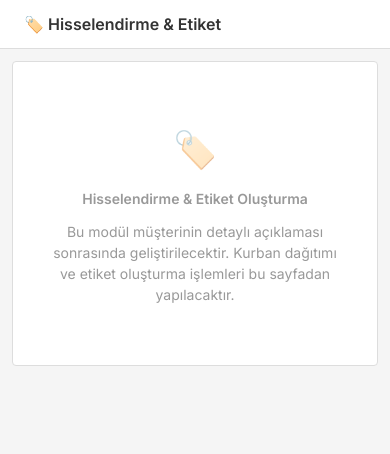
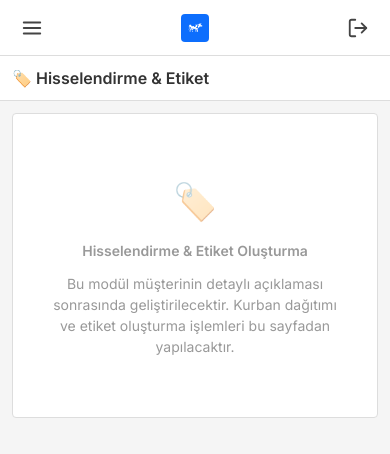
Before and after one commit to ahmtcl/kurban-yonet-m, a Next.js app: page /hisselendirme in a window 390 px wide. Shown: the top 454 px of the page. Built offline with nearby package versions, Linux system fonts and the light colour scheme; no server answers; sample sign-in values are in the browser's storage.

Commit message:
feat: mobil uyumluluk - MobileNavbar, AppLayout, Sidebar overlay eklendi

```diff
--- a/src/app/globals.css
+++ b/src/app/globals.css
@@ -717,16 +717,137 @@ tr:last-child td {
   }
 }
 
-/* Responsive */
+/* ===================== */
+/* MOBILE NAVBAR         */
+/* ===================== */
+.mobile-navbar {
+  display: none;
+}
+
+/* ===================== */
+/* SIDEBAR CLOSE BUTTON  */
+/* ===================== */
+.sidebar-close-btn {
+  display: none;
+}
+
+/* ===================== */
+/* SIDEBAR BACKDROP      */
+/* ===================== */
+.sidebar-backdrop {
+  display: none;
+}
+
+/* ===================== */
+/* RESPONSIVE — MOBILE   */
+/* ===================== */
 @media (max-width: 768px) {
-  .sidebar {
-    display: none;
+
+  /* Mobile top navbar */
+  .mobile-navbar {
+    display: flex;
+    align-items: center;
+    justify-content: space-between;
+    position: fixed;
+    top: 0;
+    left: 0;
+    right: 0;
+    height: 56px;
+    background: #fff;
+    border-bottom: 1px solid #ddd;
+    padding: 0 12px;
+    z-index: 150;
   }
 
+  .mobile-navbar-logo {
+    display: flex;
+    align-items: center;
+    gap: 8px;
+    font-size: 14px;
+    font-weight: 700;
+    color: #333;
+  }
+
+  .mobile-navbar-logo .logo-icon {
+    width: 28px;
+    height: 28px;
+    background: var(--accent-primary);
+    border-radius: 4px;
+    display: flex;
+    align-items: center;
+    justify-content: center;
+    font-size: 15px;
+    color: white;
+    flex-shrink: 0;
+  }
+
+  .mobile-menu-btn,
+  .mobile-logout-btn {
+    display: flex;
+    align-items: center;
+    justify-content: center;
+    width: 40px;
+    height: 40px;
+    border: none;
+    background: none;
+    cursor: pointer;
+    border-radius: 4px;
+    font-size: 22px;
+    color: #444;
+  }
+
+  .mobile-menu-btn:hover,
+  .mobile-logout-btn:hover {
+    background: #f0f0f0;
+  }
+
+  /* Sidebar: hidden by default on mobile, slides in when open */
+  .sidebar {
+    transform: translateX(-100%);
+    transition: transform 0.25s ease;
+    z-index: 200;
+  }
+
+  .sidebar.sidebar-open {
+    transform: translateX(0);
+  }
+
+  /* Close button inside sidebar — visible on mobile */
+  .sidebar-close-btn {
+    display: flex;
+    align-items: center;
+    justify-content: center;
+    margin-left: auto;
+    width: 32px;
+    height: 32px;
+    border: none;
+    background: none;
+    cursor: pointer;
+    border-radius: 4px;
+    font-size: 18px;
+    color: #666;
+  }
+
+  .sidebar-close-btn:hover {
+    background: #f0f0f0;
+  }
+
+  /* Backdrop overlay behind open sidebar */
+  .sidebar-backdrop {
+    display: block;
+    position: fixed;
+    inset: 0;
+    background: rgba(0, 0, 0, 0.4);
+    z-index: 190;
+  }
+
+  /* Main content: no left margin, add top padding for navbar */
   .main-content {
     margin-left: 0;
+    padding-top: 56px;
   }
 
+  /* Grid layouts collapse to single column */
   .form-row,
   .form-row-3 {
     grid-template-columns: 1fr;
@@ -739,4 +860,65 @@ tr:last-child td {
   .page-content {
     padding: 12px;
   }
+
+  /* Touch-friendly buttons */
+  .btn {
+    min-height: 40px;
+  }
+
+  /* Modal takes full width on small screens */
+  .modal {
+    width: 96%;
+    max-height: 90vh;
+  }
+
+  /* Filter bar stacks vertically */
+  .filter-bar {
+    flex-direction: column;
+    align-items: stretch;
+  }
+
+  .search-input {
+    min-width: 100%;
+  }
+
+  /* Table scrolls horizontally */
+  .table-container {
+    overflow-x: auto;
+    -webkit-overflow-scrolling: touch;
+  }
+
+  /* Modal footer stacks buttons vertically on very small screens */
+  .modal-footer {
+    flex-wrap: wrap;
+  }
+
+  /* Top bar inside pages: adjust for mobile */
+  .top-bar {
+    padding: 10px 12px;
+    flex-wrap: wrap;
+    gap: 8px;
+  }
+
+  .top-bar-actions {
+    flex-wrap: wrap;
+  }
+
+  /* Summary bar scrolls horizontally */
+  .summary-bar {
+    overflow-x: auto;
+    flex-wrap: nowrap;
+    gap: 16px;
+  }
 }
+
+/* Extra small screens (phones < 400px) */
+@media (max-width: 400px) {
+  .stats-grid {
+    grid-template-columns: 1fr;
+  }
+
+  .mobile-navbar-logo span {
+    display: none;
+  }
+}
--- a/src/app/layout.tsx
+++ b/src/app/layout.tsx
@@ -1,9 +1,9 @@
 import type { Metadata } from "next";
 import { Inter } from "next/font/google";
 import "./globals.css";
-import Sidebar from "@/components/layout/Sidebar";
 import { AuthProvider } from "@/context/AuthContext";
 import AuthGuard from "@/components/auth/AuthGuard";
+import AppLayout from "@/components/layout/AppLayout";
 
 const inter = Inter({ subsets: ["latin"] });
 
@@ -22,12 +22,9 @@ export default function RootLayout({
       <body className={`${inter.className} antialiased`} suppressHydrationWarning={true}>
         <AuthProvider>
           <AuthGuard>
-            <div className="layout-container">
-              <Sidebar />
-              <main className="main-content">
-                {children}
-              </main>
-            </div>
+            <AppLayout>
+              {children}
+            </AppLayout>
           </AuthGuard>
         </AuthProvider>
       </body>
--- /dev/null
+++ b/src/components/layout/AppLayout.tsx
@@ -0,0 +1,26 @@
+'use client';
+
+import { useState } from 'react';
+import Sidebar from '@/components/layout/Sidebar';
+import MobileNavbar from '@/components/layout/MobileNavbar';
+import { useAuth } from '@/context/AuthContext';
+
+export default function AppLayout({ children }: { children: React.ReactNode }) {
+    const [sidebarOpen, setSidebarOpen] = useState(false);
+    const { user } = useAuth();
+
+    return (
+        <div className="layout-container">
+            {user && (
+                <MobileNavbar onMenuClick={() => setSidebarOpen(true)} />
+            )}
+            <Sidebar
+                isOpen={sidebarOpen}
+                onClose={() => setSidebarOpen(false)}
+            />
+            <main className="main-content">
+                {children}
+            </main>
+        </div>
+    );
+}
--- /dev/null
+++ b/src/components/layout/MobileNavbar.tsx
@@ -0,0 +1,32 @@
+'use client';
+
+import { GiCow } from 'react-icons/gi';
+import { FiMenu, FiLogOut } from 'react-icons/fi';
+import { useAuth } from '@/context/AuthContext';
+
+interface MobileNavbarProps {
+    onMenuClick: () => void;
+}
+
+export default function MobileNavbar({ onMenuClick }: MobileNavbarProps) {
+    const { user, logout } = useAuth();
+
+    if (!user) return null;
+
+    return (
+        <header className="mobile-navbar">
+            <button className="mobile-menu-btn" onClick={onMenuClick} aria-label="Menüyü Aç">
+                <FiMenu />
+            </button>
+            <div className="mobile-navbar-logo">
+                <div className="logo-icon">
+                    <GiCow />
+                </div>
+                <span>Kurban Yönetim</span>
+            </div>
+            <button className="mobile-logout-btn" onClick={() => logout()} aria-label="Çıkış Yap">
+                <FiLogOut />
+            </button>
+        </header>
+    );
+}
--- a/src/components/layout/Sidebar.tsx
+++ b/src/components/layout/Sidebar.tsx
@@ -11,7 +11,8 @@ import {
     FiSettings,
     FiTag,
     FiRefreshCw,
-    FiLogOut
+    FiLogOut,
+    FiX
 } from 'react-icons/fi';
 import { GiCow } from 'react-icons/gi';
 import { useAuth } from '@/context/AuthContext';
@@ -26,19 +27,38 @@ const navItems = [
     { href: '/admin', label: 'Admin Panel', icon: <FiSettings />, adminOnly: true },
 ];
 
-export default function Sidebar() {
+interface SidebarProps {
+    isOpen?: boolean;
+    onClose?: () => void;
+}
+
+export default function Sidebar({ isOpen = false, onClose }: SidebarProps) {
     const pathname = usePathname();
     const { isAdmin, user, logout } = useAuth();
 
     if (!user) return null;
 
+    const handleNavClick = () => {
+        if (onClose) onClose();
+    };
+
     return (
-        <aside className="sidebar">
+        <>
+            {/* Mobile backdrop */}
+            {isOpen && (
+                <div className="sidebar-backdrop" onClick={onClose} />
+            )}
+
+            <aside className={`sidebar ${isOpen ? 'sidebar-open' : ''}`}>
                 <div className="sidebar-logo">
                     <div className="logo-icon">
                         <GiCow />
                     </div>
                     <h1>Kurban Yönetim</h1>
+                    {/* Close button only visible on mobile */}
+                    <button className="sidebar-close-btn" onClick={onClose} aria-label="Menüyü Kapat">
+                        <FiX />
+                    </button>
                 </div>
                 <nav className="sidebar-nav">
                     {navItems.map((item) => {
@@ -53,6 +73,7 @@ export default function Sidebar() {
                                 key={item.href}
                                 href={item.href}
                                 className={`nav-item ${isActive ? 'active' : ''}`}
+                                onClick={handleNavClick}
                             >
                                 <span className="nav-icon">{item.icon}</span>
                                 {item.label}
@@ -79,5 +100,6 @@ export default function Sidebar() {
                     )}
                 </div>
             </aside>
+        </>
     );
 }
```
Lines whose indentation alone changed are shown as unchanged.
